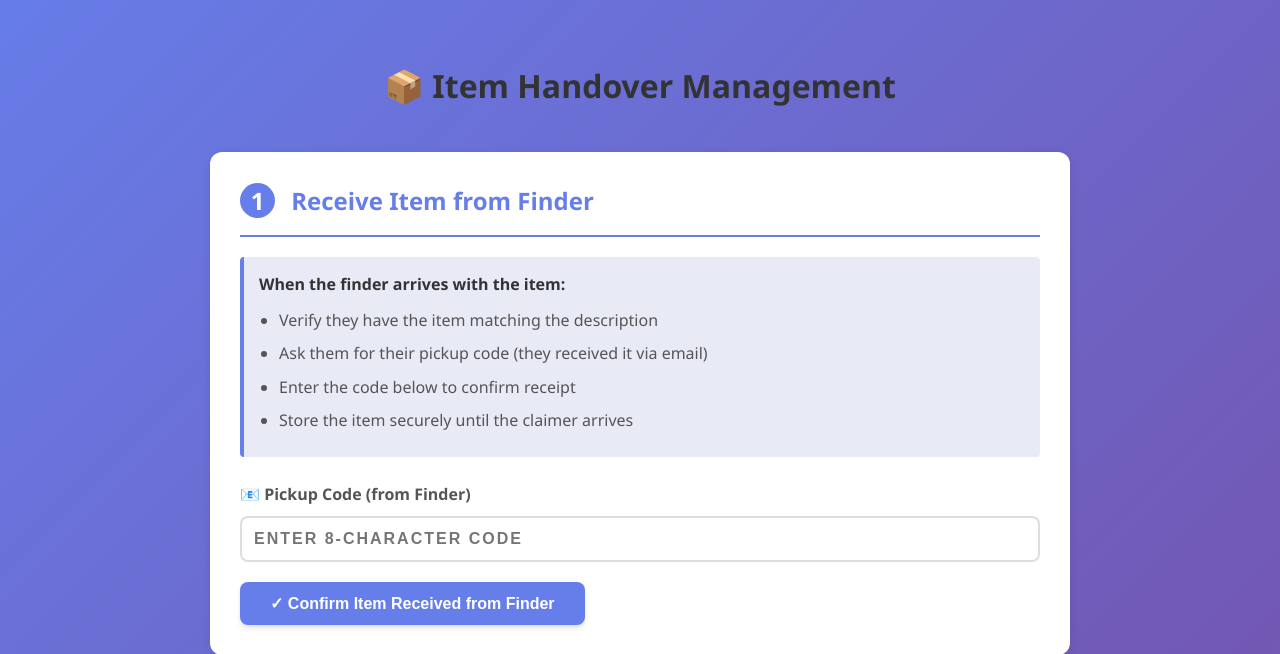
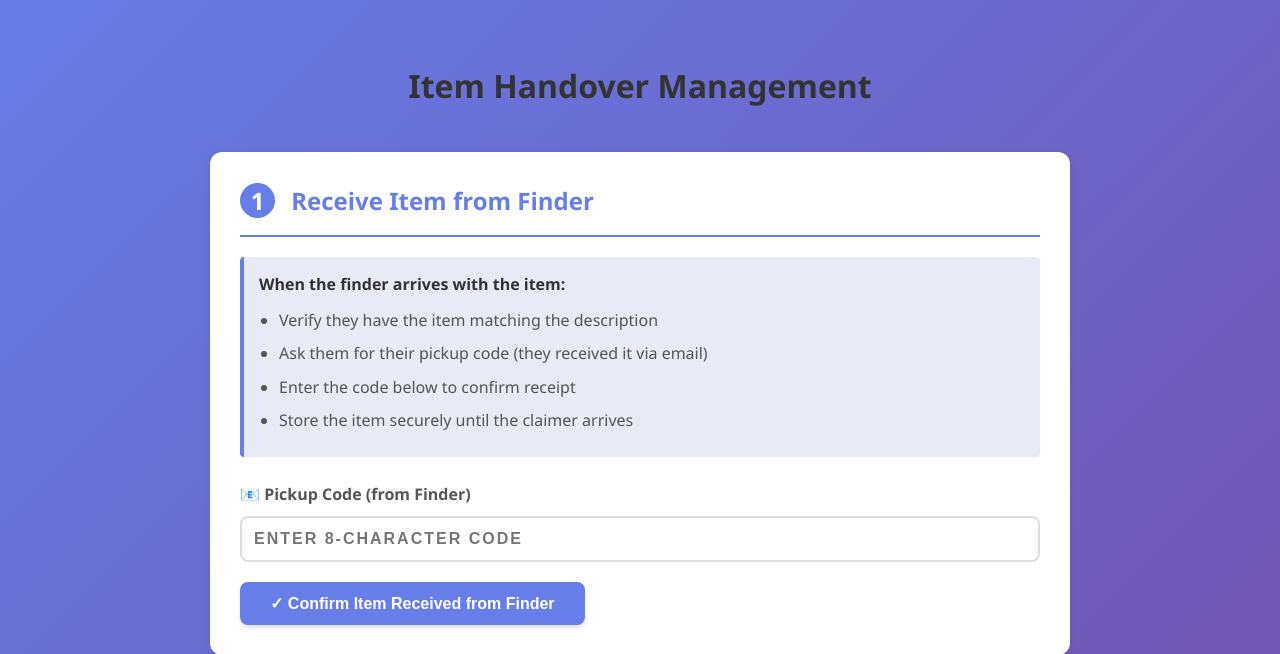
Before and after one commit to Sahana-Acharya7/Lost-Found-Management, a Flask app: page /admin/handover in a window 1280 px wide. Shown: the part 68-722 px from the top of the page. Run offline with Flask 3, Linux system fonts and the light colour scheme; the visitor is signed in with stand-in values (Sample User, id 1); some libraries are stand-ins or nearby versions.

Commit message:
successfully completed

```diff
--- a/templates/admin_handover.html
+++ b/templates/admin_handover.html
@@ -171,7 +171,7 @@
     </nav>
 
     <div class="handover-container">
-        <h1 style="text-align: center; color: #333; margin-bottom: 40px;">📦 Item Handover Management</h1>
+        <h1 style="text-align: center; color: #333; margin-bottom: 40px;"> Item Handover Management</h1>
 
         <!-- Step 1: Receive from Finder -->
         <div class="handover-section">
```
